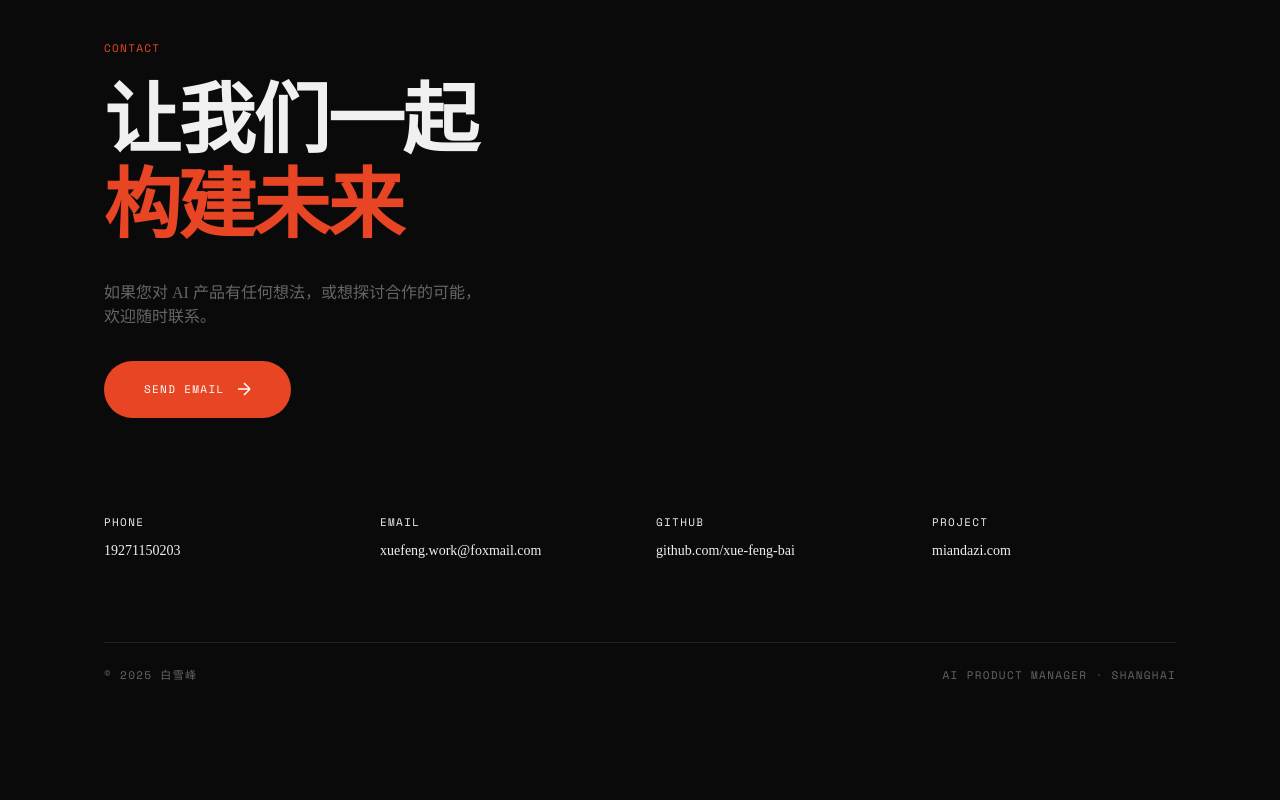
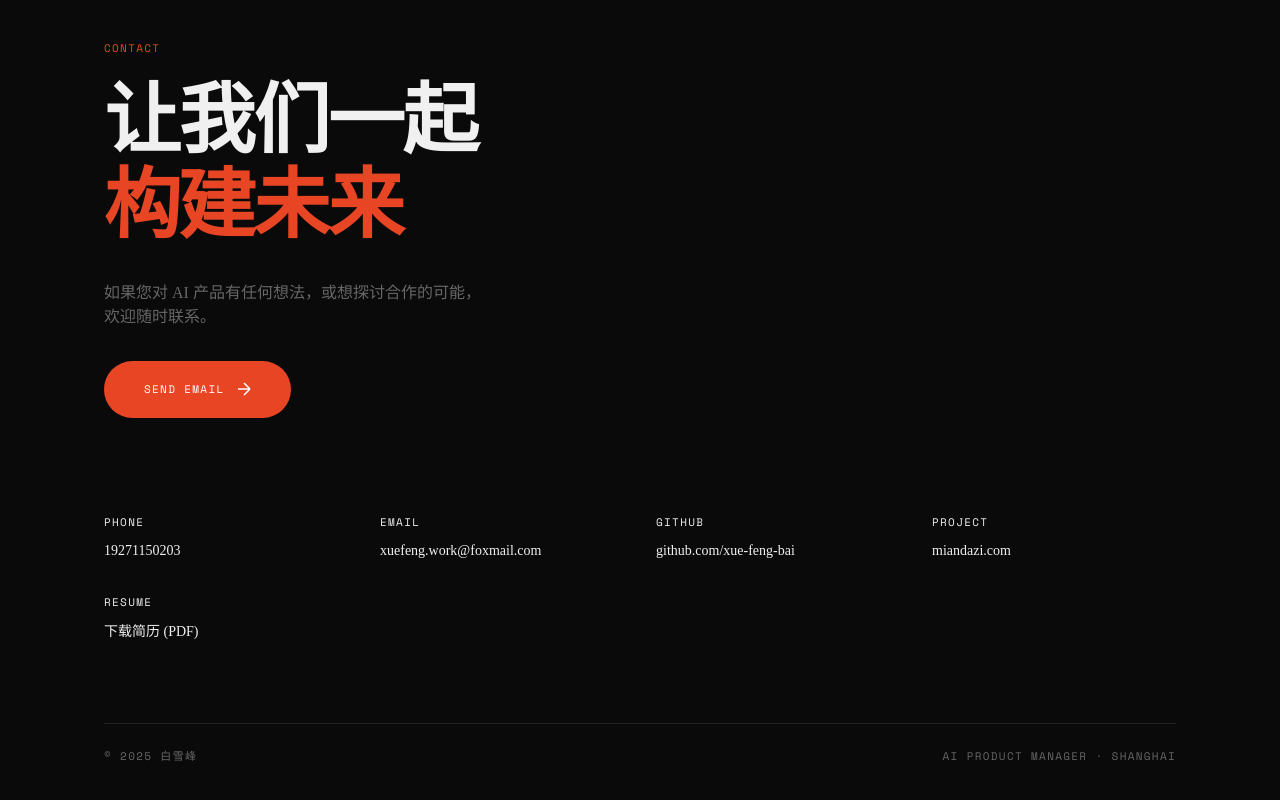
Before and after one commit to xue-feng-bai/xue-feng-bai.github.io, a React (Vite) app: page / in a window 1280 px wide. Shown: the part 4723-5523 px from the top of the page. Built offline with nearby package versions, Linux system fonts and the light colour scheme.

Commit message:
Add resume PDF download

```diff
--- a/src/sections/FooterSection.tsx
+++ b/src/sections/FooterSection.tsx
@@ -10,6 +10,7 @@ const links = [
   { label: 'EMAIL', value: 'xuefeng.work@foxmail.com', href: 'mailto:xuefeng.work@foxmail.com' },
   { label: 'GITHUB', value: 'github.com/xue-feng-bai', href: 'https://github.com/xue-feng-bai' },
   { label: 'PROJECT', value: 'miandazi.com', href: 'https://www.miandazi.com' },
+  { label: 'RESUME', value: '下载简历 (PDF)', href: '/resume.pdf' },
 ];
 
 export default function FooterSection() {
```
Also changed, not shown: 1 other file (tests, documents, lock files or other folders).
